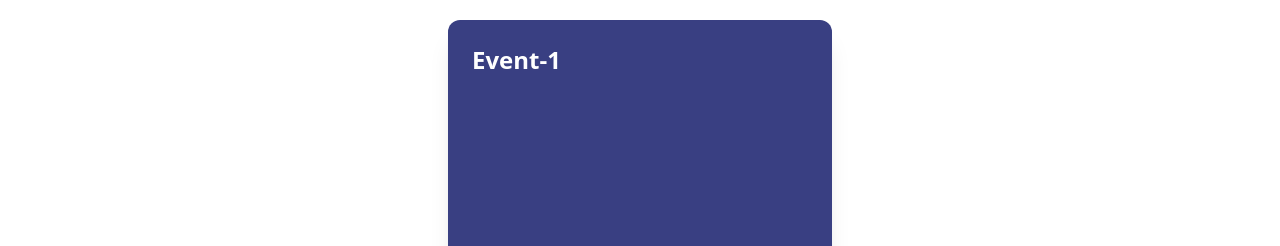
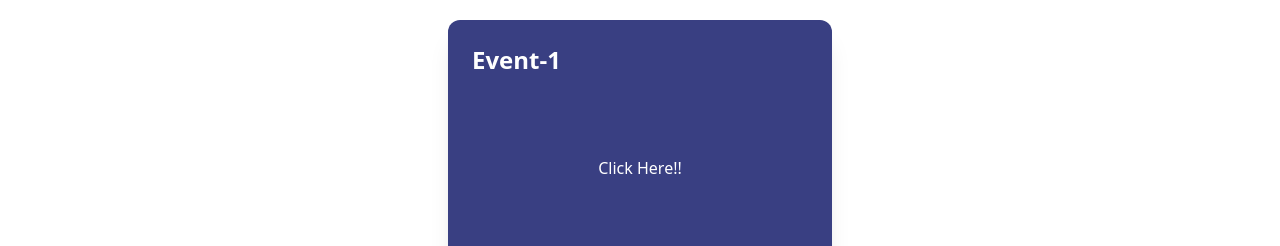
Before and after one commit to PatelShreya04/water-tech-website, a React (Vite) app: page / in a window 1280 px wide. Shown: the part 1608-1854 px from the top of the page. Built offline with nearby package versions, Linux system fonts and the light colour scheme.

Commit message:
Card updated

```diff
--- a/src/components/Events.jsx
+++ b/src/components/Events.jsx
@@ -18,6 +18,7 @@ const Events = () => {
           {/* Front of the card */}
           <div className={`absolute inset-0 bg-primary rounded-xl p-6 ${isFlipped ? 'hidden' : ''}`}>
             <h2 className="text-2xl font-bold text-white">Event-1</h2>
+            <p className='text-white font-light text-center mt-20'>Click Here!!</p>
           </div>
 
           {/* Back of the card */}
```
